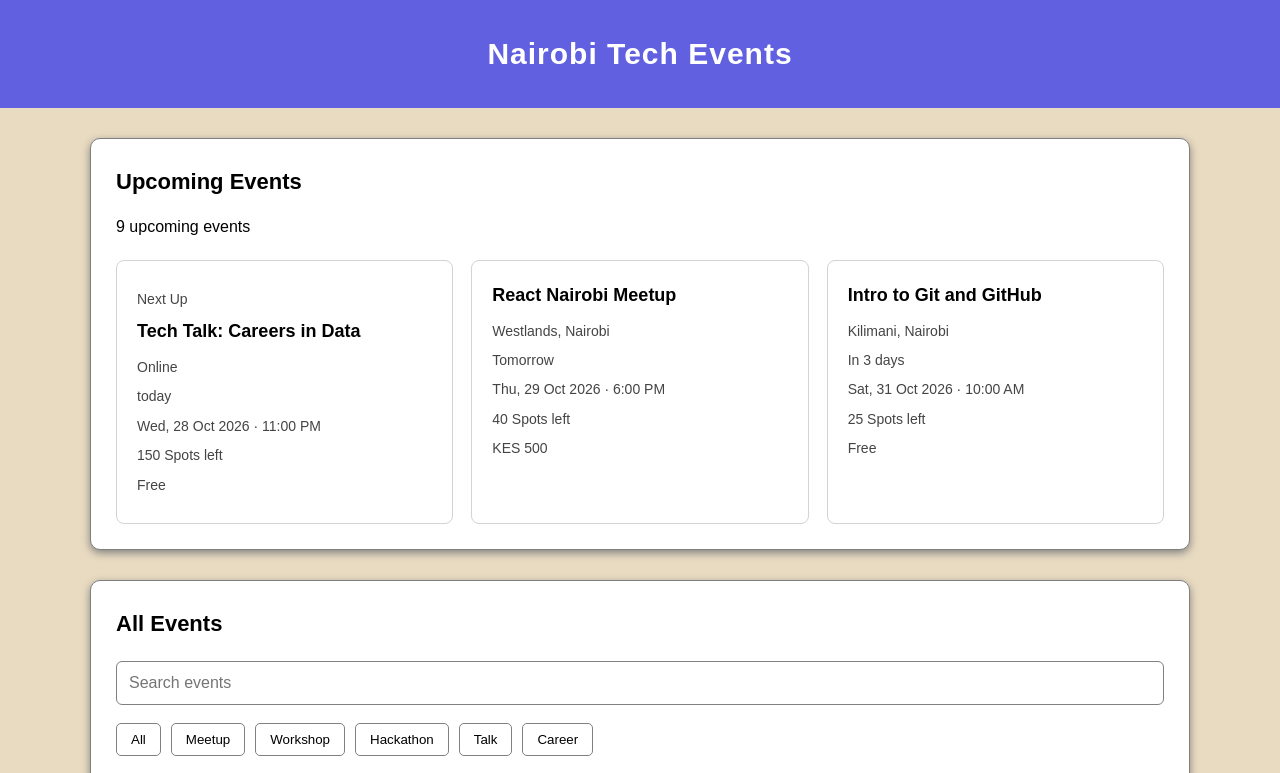
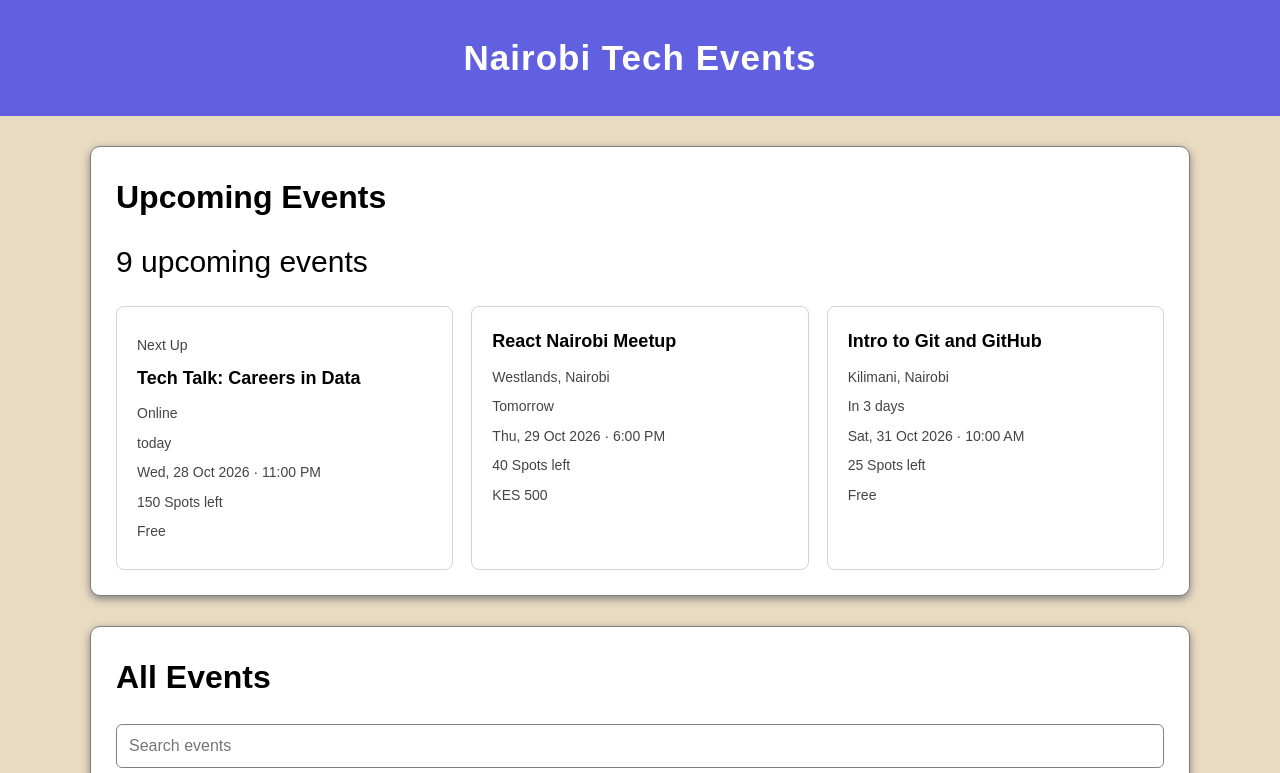
Before and after one commit to macklenton/events_board, a plain HTML site: page index.html in a window 1280 px wide. Shown: the top 773 px of the page. Drawn offline with Linux system fonts and the light colour scheme.

Commit message:
added inline style to headings

```diff
--- a/index.css
+++ b/index.css
@@ -24,7 +24,7 @@ header {
 }
 
 header h1 {
-  font-size: 30px;
+  font-size: 35px;
   letter-spacing: 1px;
 }
 
@@ -47,7 +47,7 @@ section {
 
 section h2 {
   color: black;
-  font-size: 22px;
+  font-size: 32px;
   margin-bottom: 15px;
 }
 
--- a/script.js
+++ b/script.js
@@ -241,6 +241,7 @@ function getRegisterButton(event) {
 }
 //DISPLAY PAST EVENTS
 pastEvents.textContent = `${totalPastEvents} past events`;
+pastEvents.style.fontSize = "30px"
 getPastEvents.forEach((event, index) => {
   const pastItems = document.createElement("div");
 
@@ -268,6 +269,9 @@ getPastEvents.forEach((event, index) => {
 });
 //DISPLAY ALL EVENTS
 upcomingEvents.textContent = `${totalUpComingEvents} upcoming events`;
+upcomingEvents.style.fontSize = "30px"
+
+
 getupComingEvents.forEach((event, index) => {
   const upcomingItems = document.createElement("div");
 
@@ -305,6 +309,7 @@ getupComingEvents.forEach((event, index) => {
 
 // DISPLAYING UPCOMING EVENTS
 upcomingSummary.textContent = `${totalUpComingEvents} upcoming events`;
+upcomingSummary.style.fontSize = "30px"
 nextThreeEvents.forEach((event, index) => {
   const eventItem = document.createElement("div");
 
```
